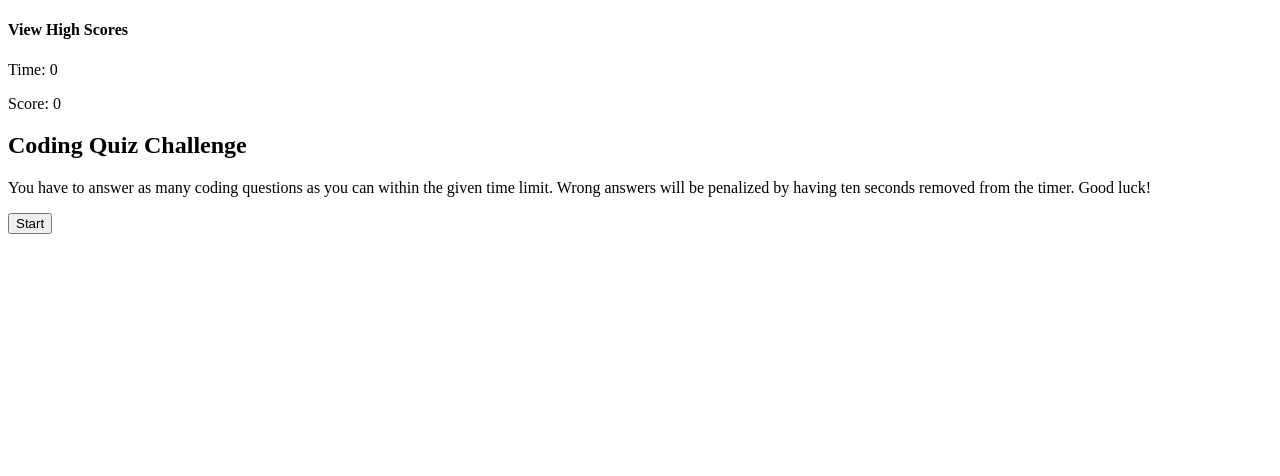
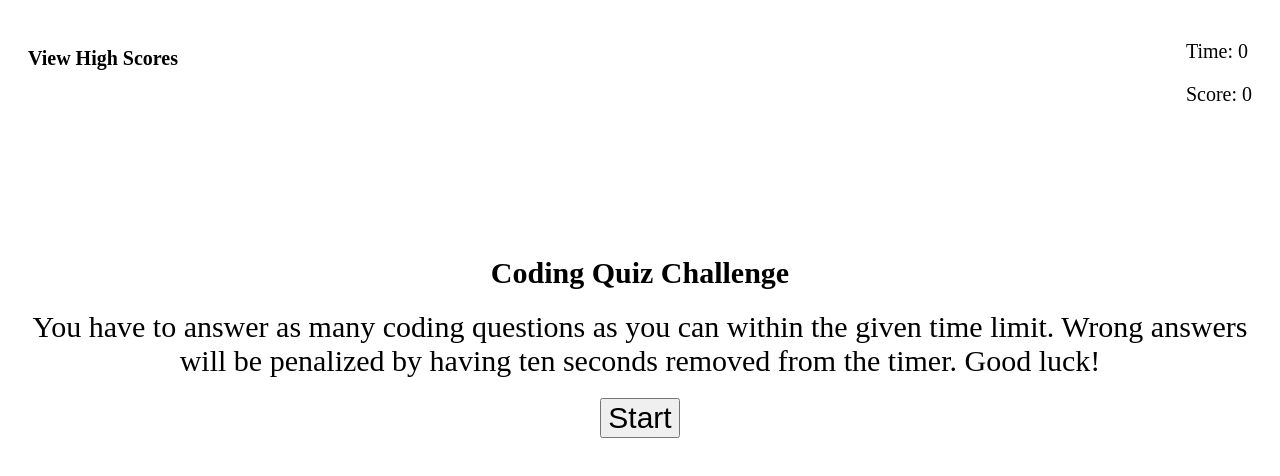
Before and after one commit to elvislau74/code-quiz, a plain HTML site: page index.html in a window 1280 px wide. Drawn offline with Linux system fonts and the light colour scheme.

Commit message:
add some div tags in html and work on css to adjust spacing and positioning on page, start working on js

```diff
--- a/assets/css/style.css
+++ b/assets/css/style.css
@@ -1,3 +1,34 @@
-* {
-    box-sizing: border-box;
+header {
+    display:flex;
+    justify-content: space-between;
+    margin: 20px;
+    font-size: 20px;
+};
+
+.main-screen {
+    display: flex;
+    justify-content: center;
 }
+
+h1, .instructions {
+    text-align: center;
+    font-size: 30px;
+    margin: 20px;
+}
+
+.space {
+    padding: 45px;
+}
+
+.select {
+    font-size: 30px;
+}
+
+.button-holder {
+    text-align: center;
+}
+
+.select:hover {
+    background-color: var(--clr--secondary);
+    cursor: pointer;
+}
--- a/assets/js/script.js
+++ b/assets/js/script.js
@@ -0,0 +1,4 @@
+var startEL = document.querySelector(".select");
+
+
+var highScores = [];
--- a/index.html
+++ b/index.html
@@ -20,12 +20,16 @@
 
     <main>
 
+        <div class="space"></div>
+
         <section class = "main-screen">
             <h1>Coding Quiz Challenge</h1>
 
-            <p>You have to answer as many coding questions as you can within the given time limit. Wrong answers will be penalized by having ten seconds removed from the timer. Good luck!</p>
+            <p class = "instructions">You have to answer as many coding questions as you can within the given time limit. Wrong answers will be penalized by having ten seconds removed from the timer. Good luck!</p>
 
-            <button class = "select">Start</button>
+            <div class = "button-holder">
+                <button class = "select">Start</button>
+            </div>
         </section>
     </main>
 <script src="./assets/js/script.js"></script>
```
